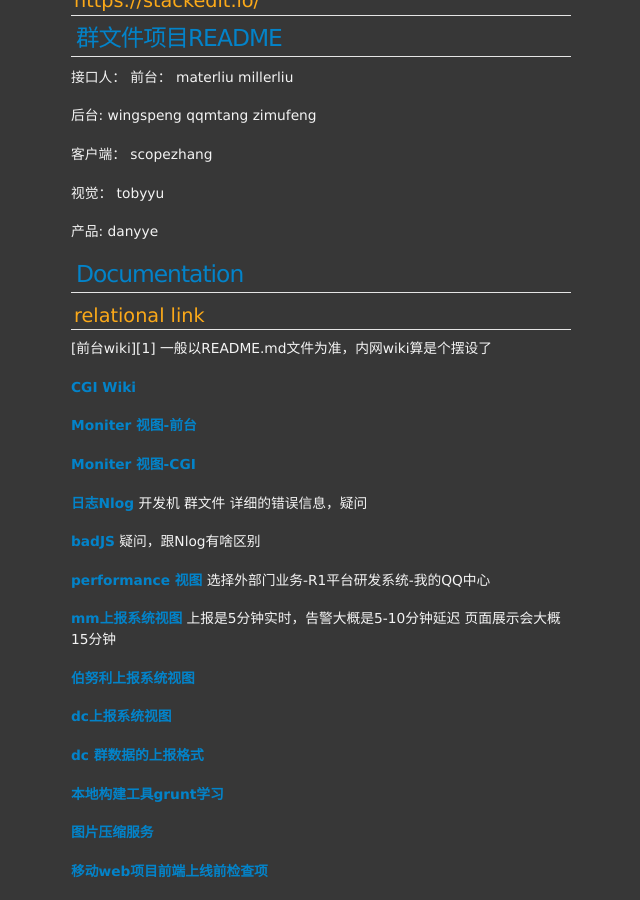
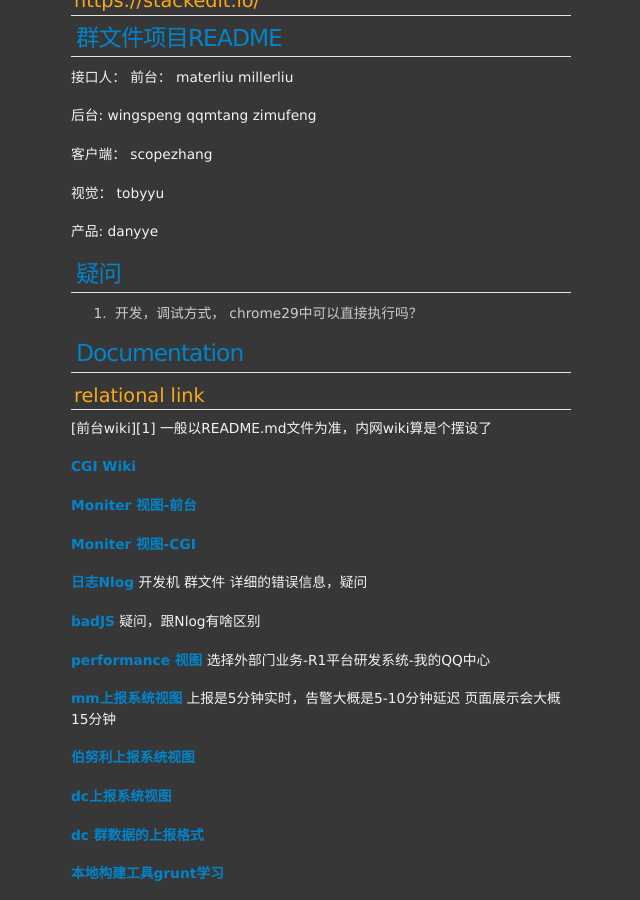
Before and after one commit to materliu/materliu.github.io, a Jekyll site: the page built from all/tencent/_posts/2014-04-10-qun-file-project-README.md, in a window 1280 px wide and 900 px high, scrolled down 357 px. Shown: the whole window, without its empty margins (234-874 px from the left). Built offline with Jekyll 4.4.1, drawn with Linux system fonts in a browser that asks for light colours; Markdown is read by kramdown in place of the engine named in the settings.

Commit message:
更新群文件项目 README！

```diff
--- a/all/tencent/_posts/2014-04-10-qun-file-project-README.md
+++ b/all/tencent/_posts/2014-04-10-qun-file-project-README.md
@@ -17,6 +17,8 @@ title: 2014-04-10-群文件项目README.md
 
 产品: danyye
 
+## 疑问
+1. 开发，调试方式， chrome29中可以直接执行吗？
 
 
 ## Documentation
```
